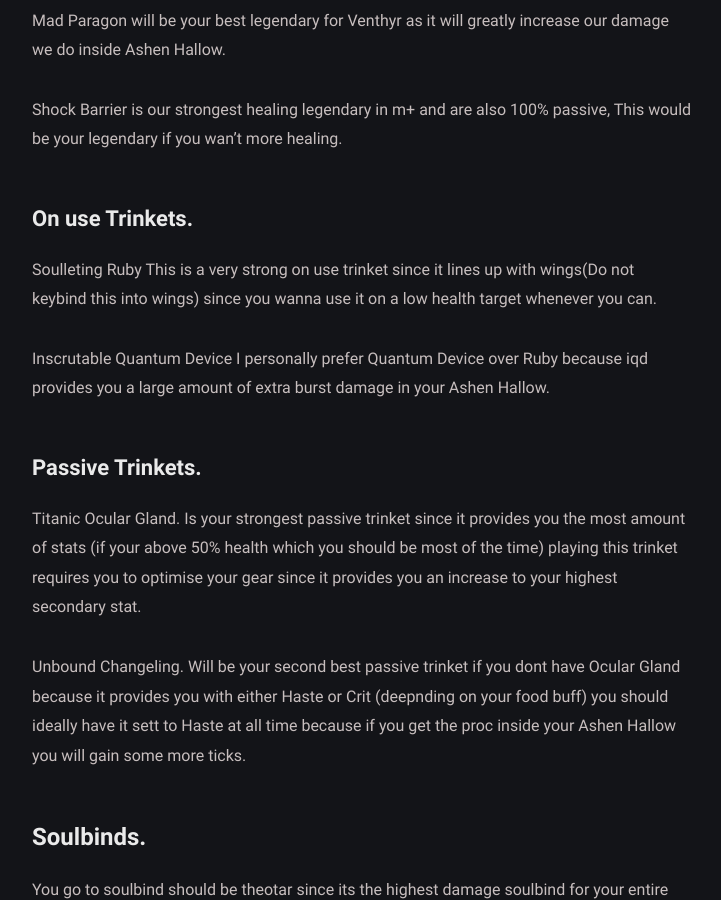
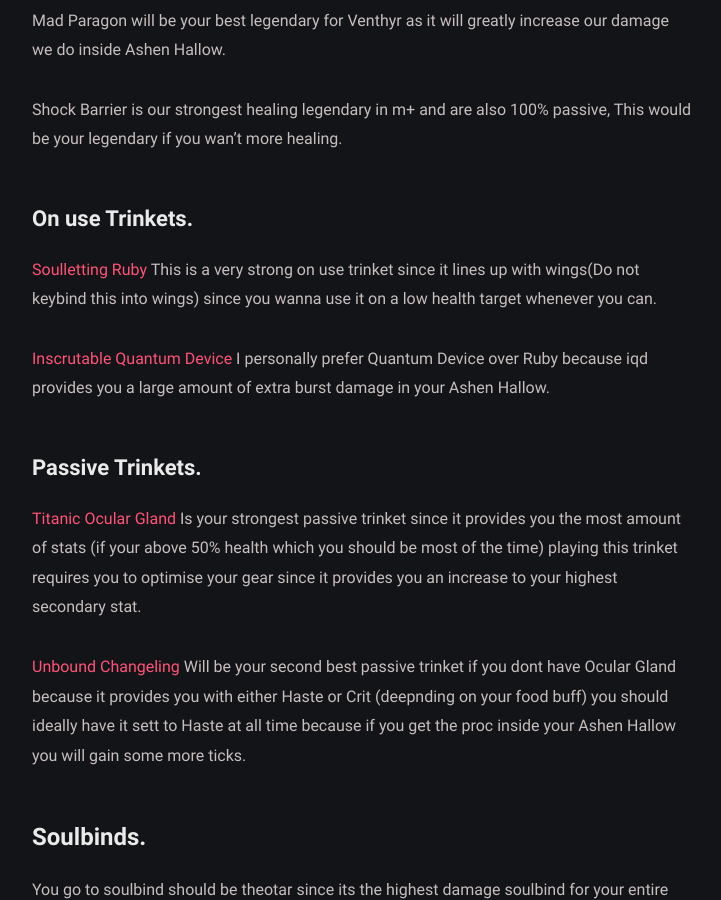
Before and after one commit to BetterThanWowhead/BetterThanWowhead.github.io, a Jekyll site: the page built from pages/M+/talents.md, in a window 1280 px wide and 900 px high, scrolled down 2194 px. Shown: the whole window, without its empty margins (278-999 px from the left). Built offline with Jekyll 4.4.1, drawn with Linux system fonts in a browser that asks for light colours.

Commit message:
Trinket Links

```diff
--- a/pages/M+/talents.md
+++ b/pages/M+/talents.md
@@ -70,18 +70,18 @@ Shock Barrier is our strongest healing legendary in m+ and are also 100% passive
 
 ## On use Trinkets.
 
-Soulleting Ruby
+[Soulletting Ruby](#https://www.wowhead.com/item=178809/soulletting-ruby?bonus=6805:1472)
 This is a very strong on use trinket since it lines up with wings(Do not keybind this into wings) since you wanna use it on a low health target whenever you can.
 
-Inscrutable Quantum Device
+[Inscrutable Quantum Device](#https://www.wowhead.com/item=179350/inscrutable-quantum-device?bonus=6805:1472)
 I personally prefer Quantum Device over Ruby because iqd provides you a large amount of extra burst damage in your Ashen Hallow.
 
 ## Passive Trinkets.
 
-Titanic Ocular Gland.
+[Titanic Ocular Gland](#https://www.wowhead.com/item=186423/titanic-ocular-gland?bonus=6805)
 Is your strongest passive trinket since it provides you the most amount of stats (if your above 50% health which you should be most of the time) playing this trinket requires you to optimise your gear since it provides you an increase to your highest secondary stat.
 
-Unbound Changeling.
+[Unbound Changeling](#https://www.wowhead.com/item=178708/unbound-changeling?bonus=6805:1472)
 Will be your second best passive trinket if you dont have Ocular Gland because it provides you with either Haste or Crit (deepnding on your food buff) you should ideally have it sett to Haste at all time because if you get the proc inside your Ashen Hallow you will gain some more ticks.
 
 # Soulbinds.
```
